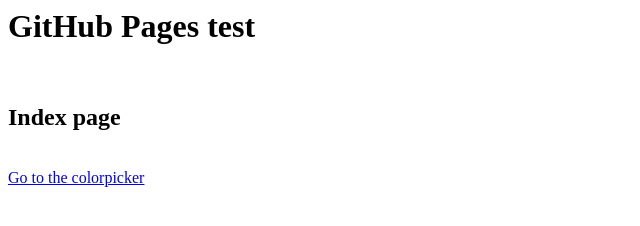
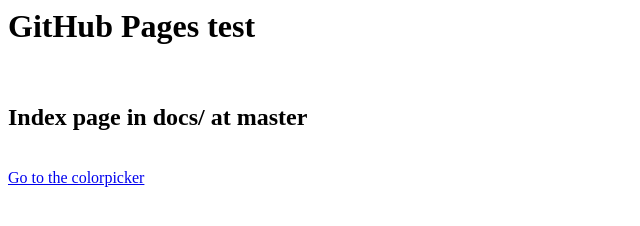
Before and after one commit to eckp/hello-world, a plain HTML site: page docs/index.html in a window 1280 px wide. Shown: the whole page, without its empty margins (0-640 px from the left). Drawn offline with Linux system fonts and the light colour scheme.

Commit message:
Updated index.html at master to differ from index.html at gh-pages

```diff
--- a/docs/index.html
+++ b/docs/index.html
@@ -5,6 +5,6 @@
 
 <h1>GitHub Pages test</h1>
 <br>
-<h2>Index page</h2>
+<h2>Index page in docs/ at master</h2>
 <br>
 <a href="colorpicker.html">Go to the colorpicker</a>
```
